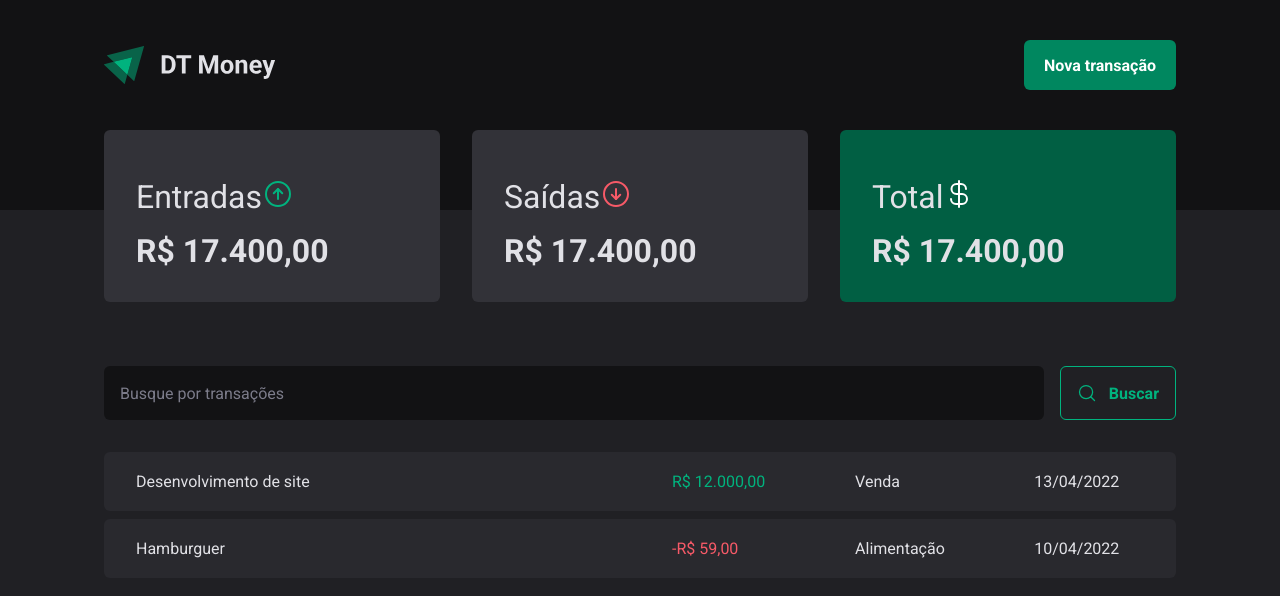
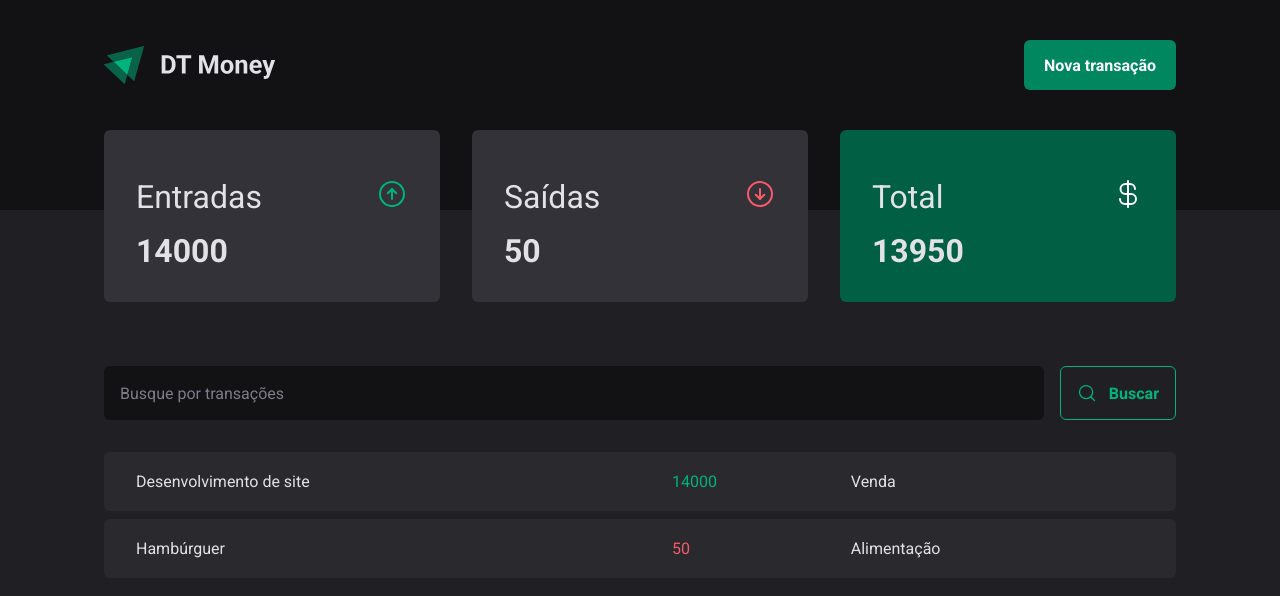
Before and after one commit to Jefferson066/DtMoneyV2-react, a React (Vite) app: page / in a window 1280 px wide. Shown: the top 596 px of the page. Built offline with nearby package versions, Linux system fonts and the light colour scheme; data requests are answered from the project's data file.

Commit message:
Transaction context

```diff
--- a/package.json
+++ b/package.json
@@ -6,7 +6,8 @@
   "scripts": {
     "dev": "vite",
     "build": "tsc && vite build",
-    "preview": "vite preview"
+    "preview": "vite preview",
+    "jsonServer": "npx json-server server.json -w -d 500"
   },
   "dependencies": {
     "@radix-ui/react-dialog": "^1.0.2",
@@ -21,6 +22,7 @@
     "@types/react-dom": "^18.0.8",
     "@types/styled-components": "^5.1.26",
     "@vitejs/plugin-react": "^2.2.0",
+    "json-server": "^0.17.1",
     "typescript": "^4.6.4",
     "vite": "^3.2.3"
   }
--- /dev/null
+++ b/server.json
@@ -0,0 +1,20 @@
+{
+    "transactions": [
+        {
+            "id": 1,
+            "description": "Desenvolvimento de site",
+            "type": "income",
+            "category": "Venda",
+            "price": 14000,
+            "createdAt": "2022-07-29T19:36:44.505Z"
+        },
+        {
+            "id": 2,
+            "description": "Hambúrguer",
+            "type": "outcome",
+            "category": "Alimentação",
+            "price": 50,
+            "createdAt": "2022-07-29T19:30:44.505Z"
+        }
+    ]
+}
--- a/src/App.tsx
+++ b/src/App.tsx
@@ -1,14 +1,16 @@
-
 import { ThemeProvider } from "styled-components";
+import { TransactionsProvider } from "./contexts/TransactionContext";
 import { Transactions } from "./pages/Transactions";
 import { GlobalStyle } from "./styles/global";
 import { defaultTheme } from "./styles/themes/default";
 
 export function App() {
-  return (
-    <ThemeProvider theme={defaultTheme}>
-     <Transactions/>
-      <GlobalStyle />
-    </ThemeProvider>
-  );
+    return (
+        <ThemeProvider theme={defaultTheme}>
+            <GlobalStyle />
+            <TransactionsProvider>
+                <Transactions />
+            </TransactionsProvider>
+        </ThemeProvider>
+    );
 }
--- a/src/componets/Summary/index.tsx
+++ b/src/componets/Summary/index.tsx
@@ -1,34 +1,56 @@
+import { useContext } from "react";
+import { TransactionContext } from "../../contexts/TransactionContext";
 import { SummaryCard, SummaryContainer } from "./styles";
 import { ArrowCircleUp, ArrowCircleDown, CurrencyDollar } from "phosphor-react";
 
 export function Summary() {
+    const { transactions } = useContext(TransactionContext);
+
+    const summary = transactions.reduce(
+        (acc, transaction) => {
+            if (transaction.type === "income") {
+                acc.income += transaction.price;
+                acc.total += transaction.price;
+            } else {
+                acc.outcome += transaction.price;
+                acc.total -= transaction.price;
+            }
+            return acc;
+        },
+        {
+            income: 0,
+            outcome: 0,
+            total: 0,
+        }
+    );
+
     return (
         <SummaryContainer>
             <SummaryCard>
                 <header>
                     <span>Entradas</span>
-          <ArrowCircleUp size={32} color="#00b37e"/>
+                    <ArrowCircleUp size={32} color="#00b37e" />
                 </header>
 
-        <strong>R$ 17.400,00</strong>
+                <strong>{summary.income}</strong>
             </SummaryCard>
 
             <SummaryCard>
                 <header>
                     <span>Saídas</span>
-          <ArrowCircleDown size={32} color="#f75a68"/>
+                    <ArrowCircleDown size={32} color="#f75a68" />
                 </header>
 
-        <strong>R$ 17.400,00</strong>
+                <strong>{summary.outcome}</strong>
             </SummaryCard>
 
             <SummaryCard variant="green">
                 <header>
                     <span>Total</span>
-          <CurrencyDollar size={32} color="#fff"/>
+                    <CurrencyDollar size={32} color="#fff" />
                 </header>
 
-        <strong>R$ 17.400,00</strong>
+                <strong>{summary.total}</strong>
             </SummaryCard>
         </SummaryContainer>
     );
--- a/src/componets/Summary/styles.ts
+++ b/src/componets/Summary/styles.ts
@@ -33,6 +33,7 @@ export const SummaryCard = styled.div<SummaryCardprops>`
         display: flex;
         margin-top: 1rem;
         font-size: 2rem;
+        justify-content: space-between;
     }
 
     strong {
--- /dev/null
+++ b/src/contexts/TransactionContext.tsx
@@ -0,0 +1,40 @@
+import { createContext, ReactNode, useEffect, useState } from "react";
+
+interface Transaction {
+    id: number;
+    description: string;
+    type: "income" | "outcome";
+    price: number;
+    category: string;
+    createAt: string;
+}
+
+interface TransactionContextType {
+    transactions: Transaction[];
+}
+
+export const TransactionContext = createContext({} as TransactionContextType);
+
+interface TransactionsProviderProps {
+    children: ReactNode;
+}
+
+export function TransactionsProvider({ children }: TransactionsProviderProps) {
+    const [transactions, setTransactions] = useState<Transaction[]>([]);
+
+    const loadTransaction = async () => {
+        const response = await fetch("http://localhost:3000/transactions");
+        const data = await response.json();
+        setTransactions(data);
+    };
+
+    useEffect(() => {
+        loadTransaction();
+    }, []);
+
+    return (
+        <TransactionContext.Provider value={{ transactions }}>
+            {children}
+        </TransactionContext.Provider>
+    );
+}
--- a/src/pages/Transactions/index.tsx
+++ b/src/pages/Transactions/index.tsx
@@ -1,35 +1,45 @@
+import { useContext, useEffect, useState } from "react";
 import { Header } from "../../componets/Header";
 
 import { Summary } from "../../componets/Summary";
+import { TransactionContext } from "../../contexts/TransactionContext";
 import { SearchForm } from "./components/SearchForm";
-import { PriceHighlight, TransactionsContainer, TransactionsTable } from "./styles";
+import {
+    PriceHighlight,
+    TransactionsContainer,
+    TransactionsTable,
+} from "./styles";
 
 export function Transactions() {
+    const { transactions } = useContext(TransactionContext);
+
     return (
         <div>
             <Header />
             <Summary />
 
             <TransactionsContainer>
-        <SearchForm/>
+                <SearchForm />
                 <TransactionsTable>
                     <tbody>
-            <tr>
-              <td width="50%">Desenvolvimento de site</td>
+                        {transactions.map((transaction) => {
+                            return (
+                                <tr key={transaction.id}>
+                                    <td width="50%">
+                                        {transaction.description}
+                                    </td>
                                     <td>
-                <PriceHighlight variant="income">R$ 12.000,00</PriceHighlight>
+                                        <PriceHighlight
+                                            variant={transaction.type}
+                                        >
+                                            {transaction.price}
+                                        </PriceHighlight>
                                     </td>
-              <td>Venda</td>
-              <td>13/04/2022</td>
+                                    <td>{transaction.category}</td>
+                                    <td>{transaction.createAt}</td>
                                 </tr>
-            <tr>
-              <td width="50%">Hamburguer</td>
-              <td>
-                <PriceHighlight variant="outcome">-R$ 59,00</PriceHighlight>
-              </td>
-              <td>Alimentação</td>
-              <td>10/04/2022</td>
-            </tr>
+                            );
+                        })}
                     </tbody>
                 </TransactionsTable>
             </TransactionsContainer>
```
Also changed, not shown: 1 other file (tests, documents, lock files or other folders). Lines whose indentation alone changed are shown as unchanged.
